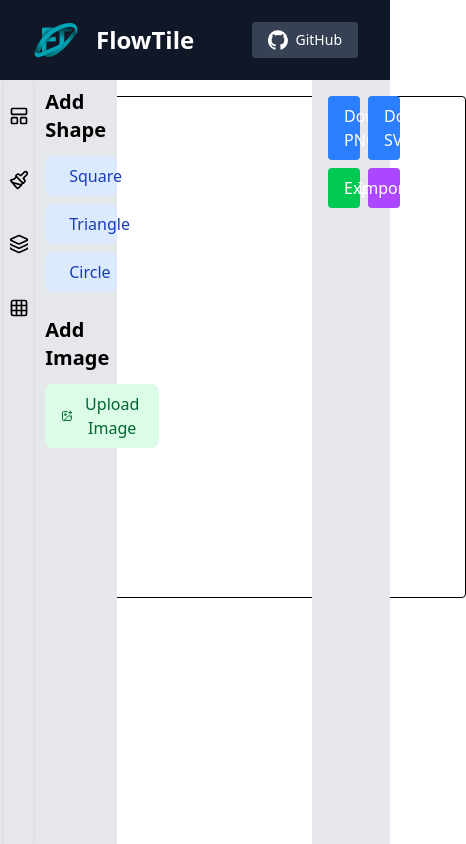
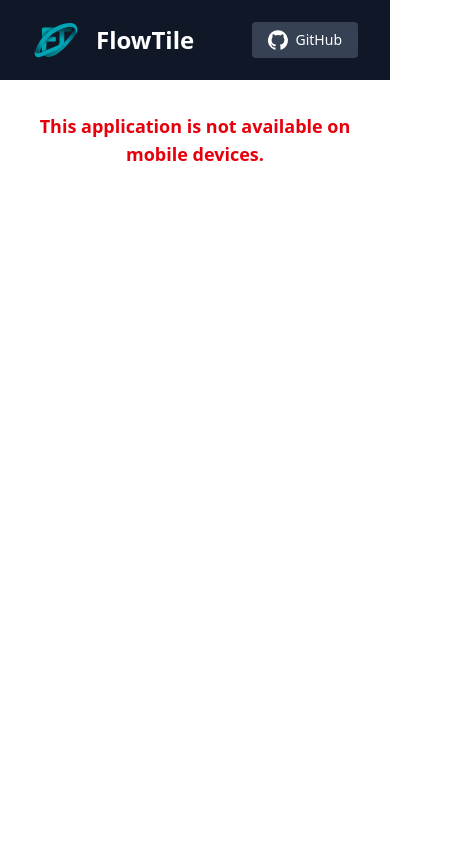
Before and after one commit to VinayDangodra28/flowtile, a React (Vite) app: page / in a window 390 px wide. Shown: the whole page, 466 px wide, since content can reach past the window. Built offline with nearby package versions, Linux system fonts and the light colour scheme.

Commit message:
disabling for mobile

```diff
--- a/src/App.jsx
+++ b/src/App.jsx
@@ -6,7 +6,15 @@ const App = () => {
   return (
     <div>
       <Navbar />
-      <Editor />
+      {/* Show warning on small screens */}
+      <div className="block md:hidden text-center p-8 text-red-600 font-semibold text-lg">
+        This application is not available on mobile devices.
+      </div>
+
+      {/* Show editor only on medium and larger screens */}
+      <div className="hidden md:block">
+        <Editor />
+      </div>
     </div>
   );
 };
```
